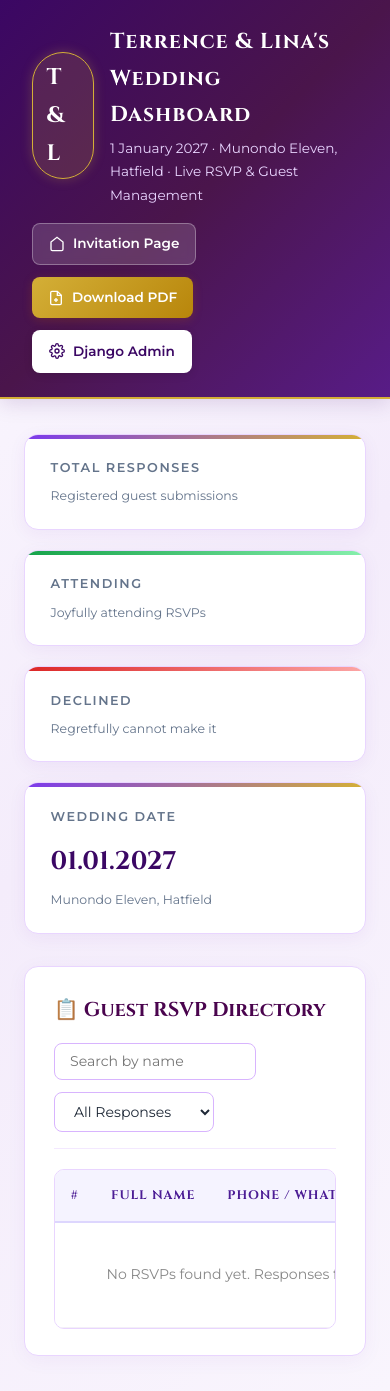
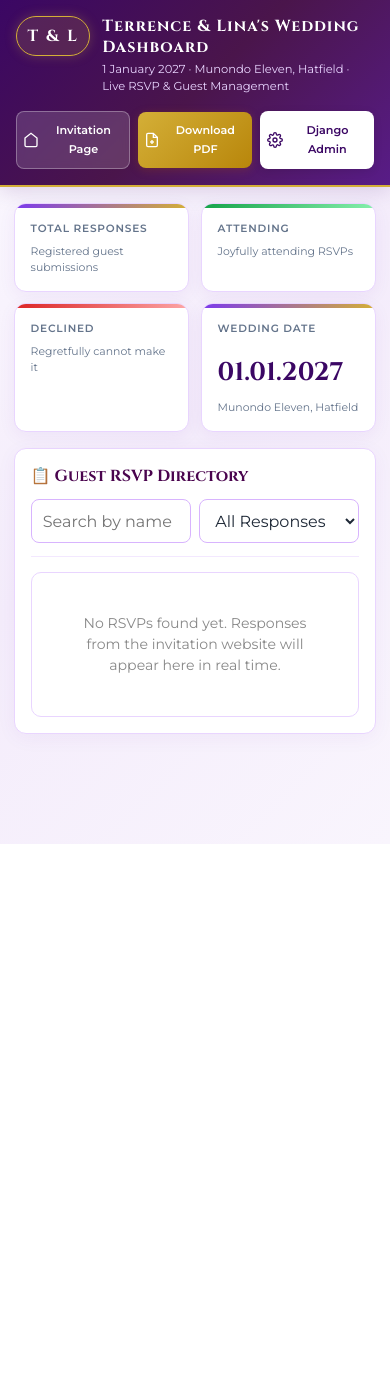
Before and after one commit to darleneskumba-cmyk/Digital-RSVP, a Django app: template templates/invitation/dashboard.html in a window 390 px wide. After the commit the page ends 844 px from the top, so only its background shows below. Run offline with Django 3.2, Linux system fonts and the light colour scheme; the template is opened without the code that fills it, so the values that code supplies are empty.

Commit message:
darlenes edits

```diff
--- a/templates/invitation/dashboard.html
+++ b/templates/invitation/dashboard.html
@@ -4,7 +4,7 @@
 
 <head>
   <meta charset="UTF-8">
-  <meta name="viewport" content="width=device-width, initial-scale=1.0">
+  <meta name="viewport" content="width=device-width, initial-scale=1.0, viewport-fit=cover">
   <title>Wedding Organizer Dashboard | Terrence &amp; Lina</title>
   <link rel="preconnect" href="https://fonts.googleapis.com">
   <link rel="preconnect" href="https://fonts.gstatic.com" crossorigin>
@@ -429,6 +429,237 @@
       transform: scale(1.04);
       box-shadow: 0 2px 8px rgba(220,38,38,0.15);
     }
+
+    @media (max-width: 760px) {
+      .dashboard-header {
+        padding: 1rem;
+        align-items: flex-start;
+      }
+
+      .dashboard-brand {
+        align-items: flex-start;
+        gap: 0.75rem;
+        min-width: 0;
+      }
+
+      .dashboard-monogram {
+        flex: 0 0 auto;
+        font-size: 1rem;
+        padding: 0.35rem 0.65rem;
+      }
+
+      .dashboard-title-box {
+        min-width: 0;
+      }
+
+      .dashboard-title-box h1 {
+        font-size: clamp(1rem, 4vw, 1.25rem);
+        line-height: 1.3;
+      }
+
+      .dashboard-title-box p {
+        font-size: 0.72rem;
+        line-height: 1.5;
+      }
+
+      .dashboard-nav-actions {
+        display: grid;
+        grid-template-columns: repeat(3, minmax(0, 1fr));
+        width: 100%;
+        gap: 0.5rem;
+      }
+
+      .dash-btn {
+        justify-content: center;
+        gap: 0.3rem;
+        min-height: 44px;
+        padding: 0.55rem 0.35rem;
+        font-size: 0.7rem;
+        text-align: center;
+      }
+
+      .dash-btn svg {
+        flex: 0 0 auto;
+      }
+
+      .dashboard-container {
+        margin: 1rem auto;
+        padding: 0 0.85rem;
+      }
+
+      .stats-row {
+        grid-template-columns: repeat(2, minmax(0, 1fr));
+        gap: 0.7rem;
+        margin-bottom: 1rem;
+      }
+
+      .stat-card-elevated {
+        padding: 1rem;
+        border-radius: 12px;
+      }
+
+      .stat-card-elevated .card-label {
+        font-size: 0.66rem;
+        letter-spacing: 0.8px;
+      }
+
+      .stat-card-elevated .card-value {
+        font-size: 1.8rem;
+      }
+
+      .stat-card-elevated .card-subtext {
+        font-size: 0.68rem;
+        line-height: 1.4;
+      }
+
+      .panel-card {
+        padding: 1rem;
+        margin-bottom: 1rem;
+        border-radius: 12px;
+      }
+
+      .panel-header {
+        align-items: flex-start;
+        gap: 0.75rem;
+        margin-bottom: 0.9rem;
+        padding-bottom: 0.8rem;
+      }
+
+      .panel-title {
+        font-size: 1rem;
+        line-height: 1.4;
+      }
+
+      .search-filter-bar {
+        display: grid;
+        grid-template-columns: minmax(0, 1fr) minmax(0, 1fr);
+        width: 100%;
+        gap: 0.5rem;
+      }
+
+      .dash-search-input,
+      .dash-filter-select {
+        box-sizing: border-box;
+        width: 100%;
+        min-width: 0;
+        min-height: 44px;
+        padding: 0.6rem 0.7rem;
+        font-size: 16px;
+      }
+
+      .dash-table-wrap {
+        overflow: visible;
+        border: 0;
+      }
+
+      .dash-table,
+      .dash-table tbody {
+        display: block;
+        width: 100%;
+        background: transparent;
+      }
+
+      .dash-table thead {
+        position: absolute;
+        width: 1px;
+        height: 1px;
+        padding: 0;
+        margin: -1px;
+        overflow: hidden;
+        clip: rect(0, 0, 0, 0);
+        white-space: nowrap;
+        border: 0;
+      }
+
+      .dash-table tbody tr.rsvp-row {
+        display: block;
+        margin-bottom: 0.75rem;
+        overflow: hidden;
+        background: #ffffff;
+        border: 1px solid #e9d5ff;
+        border-radius: 10px;
+        box-shadow: 0 2px 8px rgba(107, 33, 168, 0.05);
+      }
+
+      .dash-table tbody tr.rsvp-row td {
+        display: grid;
+        grid-template-columns: minmax(5.5rem, 0.75fr) minmax(0, 1.25fr);
+        align-items: center;
+        gap: 0.6rem;
+        padding: 0.7rem 0.8rem;
+        border-bottom: 1px solid #f3f0f7;
+        background: #ffffff;
+        font-size: 0.82rem;
+        overflow-wrap: anywhere;
+      }
+
+      .dash-table tbody tr.rsvp-row td::before {
+        content: attr(data-label);
+        color: var(--dash-text-muted);
+        font-size: 0.62rem;
+        font-weight: 700;
+        letter-spacing: 0.5px;
+        text-transform: uppercase;
+      }
+
+      .dash-table tbody tr.rsvp-row td:first-child {
+        display: none;
+      }
+
+      .dash-table tbody tr.rsvp-row td:last-child {
+        border-bottom: 0;
+      }
+
+      .dash-table tbody tr:not(.rsvp-row) td {
+        display: block;
+        padding: 1.25rem 0.5rem;
+        text-align: center;
+        background: #ffffff;
+        border: 1px solid #e9d5ff;
+        border-radius: 10px;
+        line-height: 1.5;
+      }
+
+      .phone-link {
+        min-height: 32px;
+      }
+
+      .dash-delete-btn {
+        justify-content: center;
+        min-height: 44px;
+        padding: 0.55rem 0.8rem;
+        font-size: 0.82rem;
+      }
+
+      .photo-grid-preview {
+        grid-template-columns: repeat(2, minmax(0, 1fr));
+        gap: 0.7rem;
+      }
+
+      .photo-card-img {
+        height: 120px;
+      }
+    }
+
+    @media (max-width: 360px) {
+      .search-filter-bar {
+        grid-template-columns: 1fr;
+      }
+
+      .dash-btn {
+        flex-direction: column;
+        gap: 0.2rem;
+        font-size: 0.64rem;
+      }
+
+      .dashboard-container {
+        padding: 0 0.65rem;
+      }
+
+      .stat-card-elevated {
+        padding: 0.85rem;
+      }
+    }
   </style>
 </head>
 
@@ -535,8 +766,8 @@
             {% for r in rsvps %}
             <tr data-status="{{ r.attending|lower }}" data-row-id="{{ r.id }}" class="rsvp-row">
               <td>{{ forloop.counter }}</td>
-              <td><strong>{{ r.name }}</strong></td>
-              <td>
+              <td data-label="Guest"><strong>{{ r.name }}</strong></td>
+              <td data-label="Phone">
                 <a href="tel:{{ r.phone }}" class="phone-link">
                   <svg viewBox="0 0 24 24" fill="none" stroke="currentColor" stroke-width="2" width="13" height="13">
                     <path
@@ -546,16 +777,16 @@
                   <span>{{ r.phone }}</span>
                 </a>
               </td>
-              <td>{{ r.email|default:"—" }}</td>
-              <td>
+              <td data-label="Email">{{ r.email|default:"—" }}</td>
+              <td data-label="Response">
                 {% if r.is_attending %}
                 <span class="badge-status badge-yes">✓ Attending</span>
                 {% else %}
                 <span class="badge-status badge-no">✕ Declined</span>
                 {% endif %}
               </td>
-              <td><small style="color:#64748b;">{{ r.created_at|date:"d M Y, H:i" }}</small></td>
-              <td>
+              <td data-label="RSVP date"><small style="color:#64748b;">{{ r.created_at|date:"d M Y, H:i" }}</small></td>
+              <td data-label="Manage">
                 <button type="button" class="dash-delete-btn"
                   onclick="deleteGuestRow({{ r.id }}, '{{ r.name|escapejs }}')"
                   title="Delete {{ r.name|escapejs }}">
```
Also changed, not shown: static/css/style.css (+19 -48 lines), templates/invitation/index.html (+9 -9 lines), wedding_project/settings.py (+0 -8 lines), wedding_rsvp.db.
